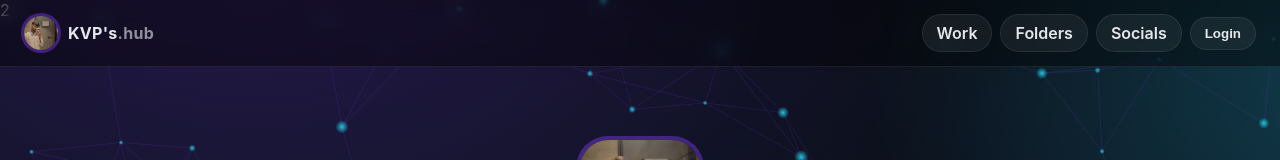
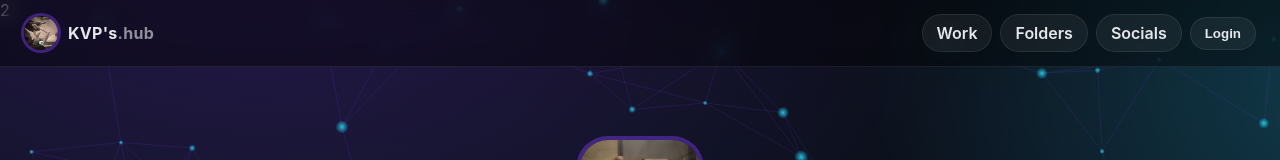
Before and after one commit to CHAPARII/KVP, a plain HTML site: page index.html in a window 1280 px wide. Shown: the top 160 px of the page. Drawn offline with Linux system fonts and the light colour scheme.

Commit message:
Update index.html

```diff
--- a/index.html
+++ b/index.html
@@ -14,7 +14,7 @@
   <nav class="nav">
     <div class="nav-inner">
       <a class="brand" href="#home">
-        <img src="assets/avatar.jpg" alt="KVP's" />
+        <img src="assets/avatar.png" alt="KVP's" />
         <span>KVP's<span style="opacity:.6">.hub</span></span>
       </a>
       <div class="nav-links">
```
